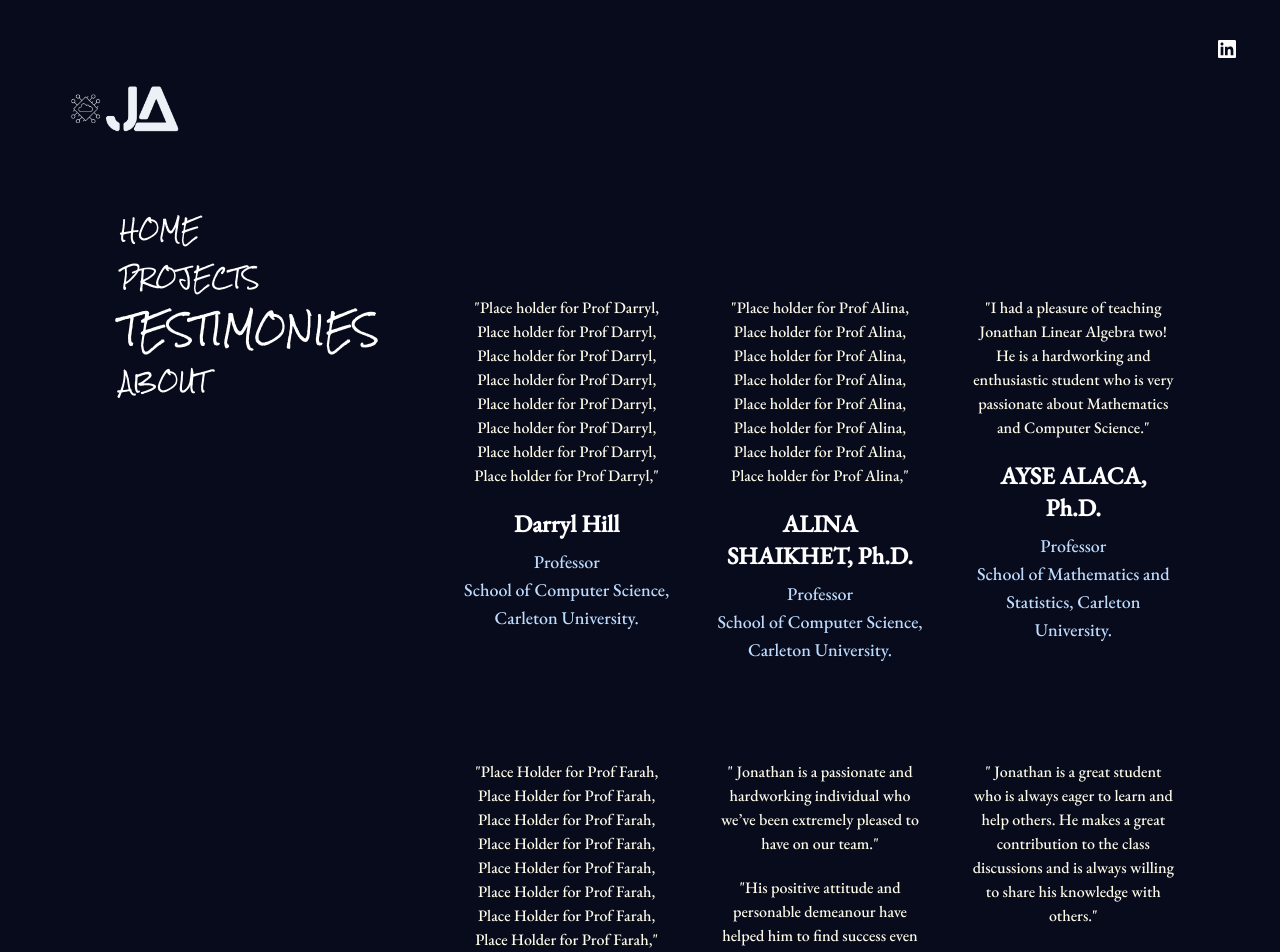
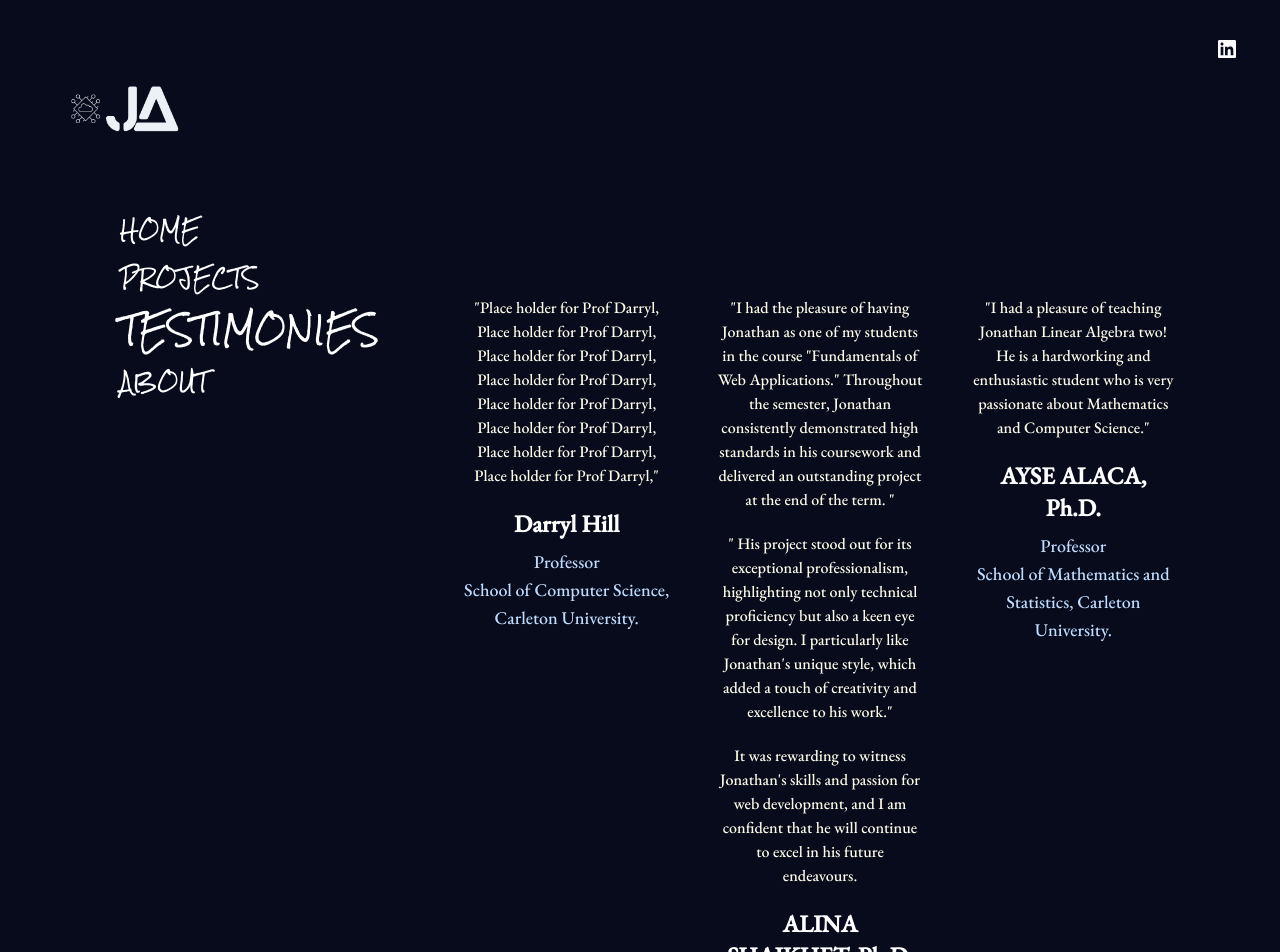
Before and after one commit to Jonathan03ant/Portfolio, a React (Vite) app: page /testimonies in a window 1280 px wide. Shown: the top 952 px of the page. Built offline with nearby package versions, Linux system fonts and the light colour scheme; some icons are missing; a web font is replaced by a local one.

Commit message:
Prof Alina Testimony, added

```diff
--- a/src/Components/Routes/Testimonies.jsx
+++ b/src/Components/Routes/Testimonies.jsx
@@ -23,8 +23,17 @@ export default function Testimonies() {
 
                     <div className="mb-12 md:mb-0">
                         <p className=" text-yellow-50 mb-5  font-rubik text-md text-justify-center">
-                            "Place holder for Prof Alina, Place holder for Prof Alina, Place holder for Prof Alina, Place holder for Prof Alina,
-                            Place holder for Prof Alina, Place holder for Prof Alina, Place holder for Prof Alina, Place holder for Prof Alina,"
+                            "I had the pleasure of having Jonathan as one of my students in the course "Fundamentals of Web Applications."
+                            Throughout the semester, Jonathan consistently demonstrated high standards in his coursework and delivered an outstanding project at the end of the term.
+"
+                        </p>
+                        <p className=" text-yellow-50 mb-5  font-rubik text-md text-justify-center">
+                            " His project stood out for its exceptional professionalism, highlighting not only technical proficiency but also a keen eye for design.
+                            I particularly like Jonathan's unique style, which added a touch of creativity and excellence to his work."
+                        </p>
+                        <p className=" text-yellow-50 mb-5  font-rubik text-md text-justify-center">
+                            It was rewarding to witness Jonathan's skills and passion for web development,
+                            and I am confident that he will continue to excel in his future endeavours.
                         </p>
                         <h5 class="mb-2 text-2xl font-bold font-rubik text-white">ALINA SHAIKHET, Ph.D.</h5>
                         <h6 class="text-lg font-rubik text-blue-200">
```
